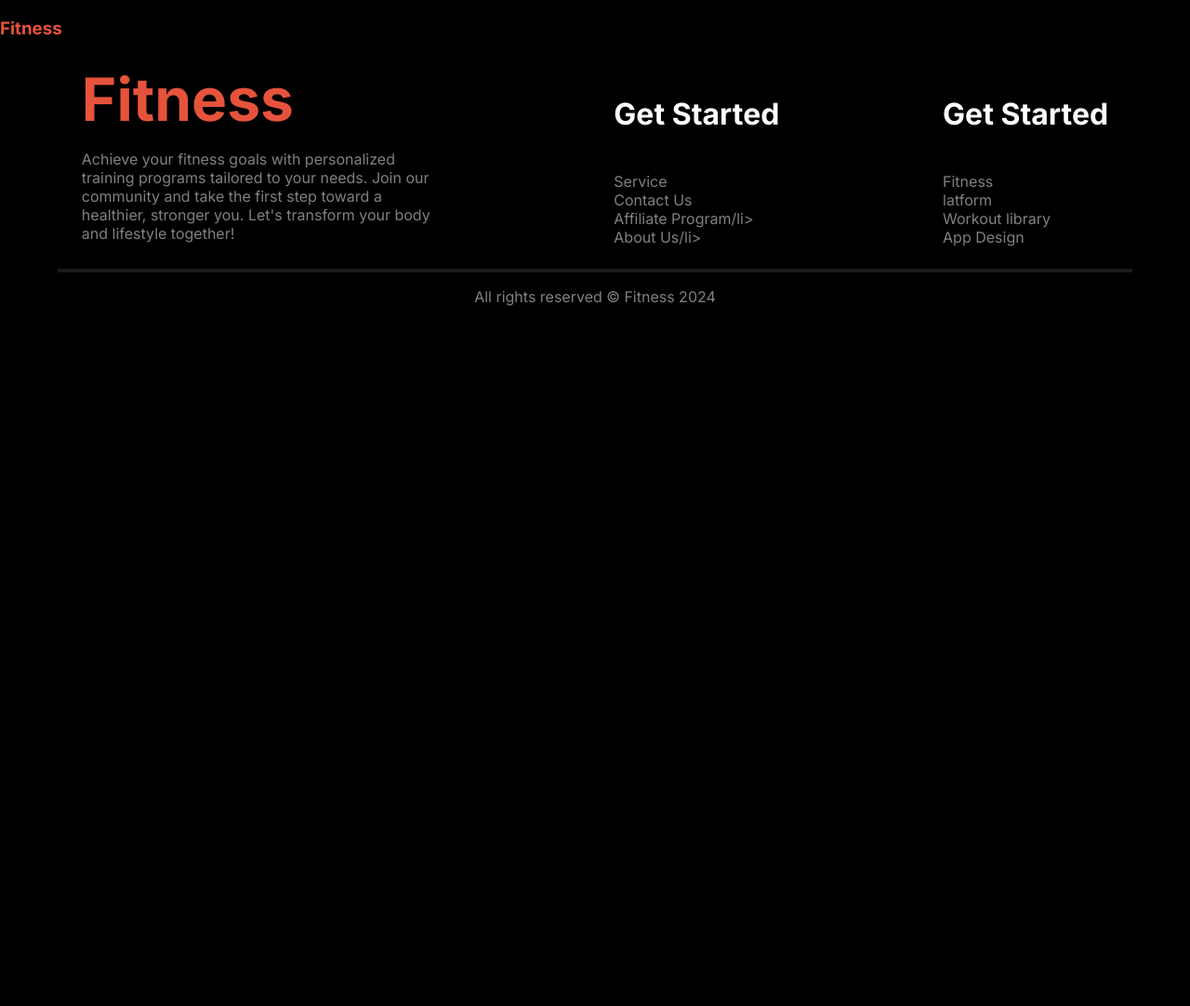
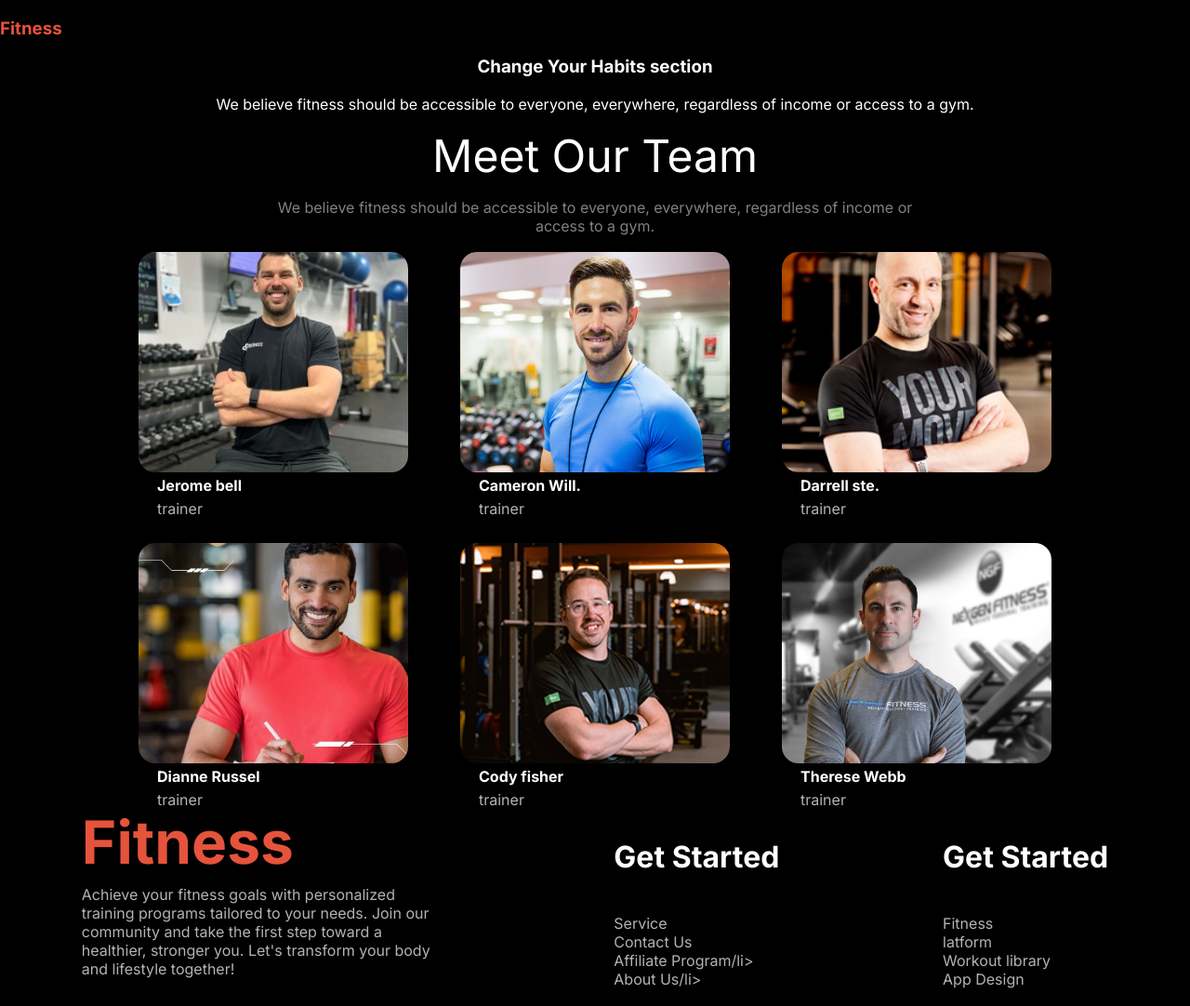
Before and after one commit to nurnewas/R-B10A2-Versatile-Ui, a plain HTML site: page index.html in a window 1280 px wide. Shown: the top 1082 px of the page at 93% size. Before the commit the page ends 800 px from the top, so only its background shows below. Drawn offline with Linux system fonts and the light colour scheme.

Commit message:
added Team

```diff
--- a/index.html
+++ b/index.html
@@ -13,7 +13,59 @@
       </nav>
     </header>
 
-    <main></main>
+    <main>
+      <!-- Change Your Habits section  -->
+       <section class="habits">
+        <h3 class="habit-tittle">Change Your Habits section</h3>
+        <p class="habit-paragraph ">
+          We believe fitness should be accessible to everyone, everywhere, regardless of income or access to a gym.
+        </p>
+       </section>
+      <!-- Change Your Habits section  -->
+      <!-- Meet Our Team -->
+      <section class="team">
+        <div class="team-text">
+            <div class="team-tittle">Meet Our Team</div>
+            <div class="team-paragraph">
+              We believe fitness should be accessible to everyone, everywhere,
+              regardless of income or access to a gym.
+            </div>
+        </div>
+        <div class="team-content">
+          <div class="img-container">
+            <img src="images/trainer1.png" alt="" />
+            <p class="content-tittle">Jerome bell</p>
+            <p class="content-description secondary-color">trainer</p>
+          </div>
+          <div class="img-container">
+            <img src="images/trainer2.png" alt="" />
+            <p class="content-tittle">Cameron Will.</p>
+            <p class="content-description secondary-color">trainer</p>
+          </div>
+          <div class="img-container">
+            <img src="images/trainer3.png" alt="" />
+            <p class="content-tittle">Darrell ste.</p>
+            <p class="content-description secondary-color">trainer</p>
+          </div>
+          <div class="img-container">
+            <img src="images/trainer4.png" alt="" />
+            <p class="content-tittle">Dianne Russel</p>
+            <p class="content-description secondary-color">trainer</p>
+          </div>
+          <div class="img-container">
+            <img src="images/trainer5.png" alt="" />
+            <p class="content-tittle">Cody fisher</p>
+            <p class="content-description secondary-color">trainer</p>
+          </div>
+          <div class="img-container">
+            <img src="images/trainer6.png" alt="" />
+            <p class="content-tittle">Therese Webb</p>
+            <p class="content-description secondary-color">trainer</p>
+          </div>
+        </div>
+      </section>
+      <!-- Meet Our Team -->
+    </main>
 
     <footer>
       <div class="main-footer-sec">
@@ -31,22 +83,24 @@
           <ul class="secondary-color">
             <li>Service</li>
             <li>Contact Us</li>
-            <li>Affiliate Program/li>
-            <li>About Us/li>
+            <li>Affiliate Program/li></li>
+            <li>About Us/li></li>
           </ul>
         </div>
         <div class="right-footer">
           <h4 class="footer-tittle-right">Get Started</h4>
           <ul class="secondary-color">
             <li>Fitness</li>
-            <li>latform</a></li>
-            <li>Workout library</a></li>
+            <li>latform</li>
+            <li>Workout library</li>
             <li>App Design</li>
           </ul>
         </div>
       </div>
-      <hr class="footer-horizontal-row">
-      <p class="footer-end secondary-color">All rights reserved &copy; Fitness 2024</p>
+      <hr class="footer-horizontal-row" />
+      <p class="footer-end secondary-color">
+        All rights reserved &copy; Fitness 2024
+      </p>
     </footer>
   </body>
 </html>
--- a/style/style.css
+++ b/style/style.css
@@ -19,7 +19,83 @@
 .secondary-color {
   color: rgba(255, 255, 255, 0.5);
 }
+.team,
+.habits {
+  justify-content: center;
+  text-align: center;
+  align-items: center;
+}
 
+/* Change Your Habits section CSS */
+/* Change Your Habits section CSS */
+
+/* Meet Our Team */
+
+.team-tittle {
+  font-size: 3rem;
+  font-weight: 900px;
+  margin-bottom: 1rem;
+}
+.team-paragraph {
+  width: 55%;
+  margin: 0 auto;
+  text-align: center;
+  justify-content: center;
+  color: rgba(255, 255, 255, 0.5);
+}
+.team-content {
+  display: flex;
+  flex-wrap: wrap;
+  gap: 20px;
+  justify-content: center;
+  text-align: center;
+}
+.content-tittle {
+  margin: auto auto 100px 20px;
+  bottom: 30px;
+  left: 10px;
+  color: white;
+  font-weight: bold;
+  text-align: left;
+  margin-block-start: 0px;
+  margin-block-end: 0px;
+}
+.content-description {
+  margin: auto auto -500px 20px;
+  margin-block-start: 0px;
+  margin-block-end: 0px;
+}
+
+.content-description,
+.secondary-color {
+  /* position: absolute; */
+  bottom: 10px;
+  left: 10px;
+  color: rgba(255, 255, 255, 0.7);
+  margin-top: 5px;
+  text-align: left;
+}
+
+.img-container {
+  width: 326px;
+  height: 273px;
+  box-sizing: border-box;
+  margin-bottom: 20px;
+  border: 18px solid rgba(0, 0, 0, 0.2);
+  border-radius: 18px;
+  background: rgba(0, 0, 0, 0.2);
+  background-size: cover;
+  background-position: center;
+}
+
+.img-container img {
+  width: 100%;
+  height: 100%;
+  object-fit: cover;
+  border-radius: 18px;
+}
+
+/* Meet Our Team */
 /* footer Section */
 .main-footer-sec {
   display: flex;
@@ -45,7 +121,6 @@
   padding: 0;
 }
 
-
 .footer-horizontal-row {
   width: 90%;
   margin-bottom: 10px;
@@ -60,7 +135,7 @@
 
 /* footer responsive  */
 
-@media screen and (max-width: 768px) {
+@media screen and (max-width: 576px) {
   .main-footer-sec {
     flex-direction: column;
     align-items: center;
@@ -82,5 +157,4 @@
     justify-content: start;
     align-items: start;
   }
-
 }
```
Lines whose indentation alone changed are shown as unchanged.
